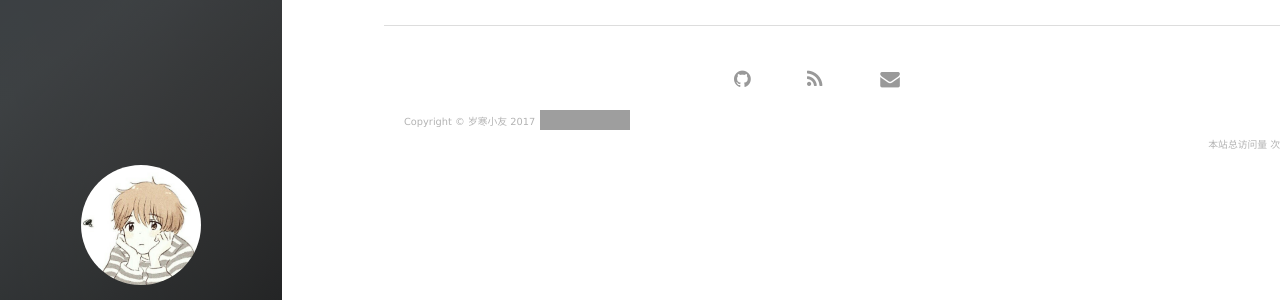
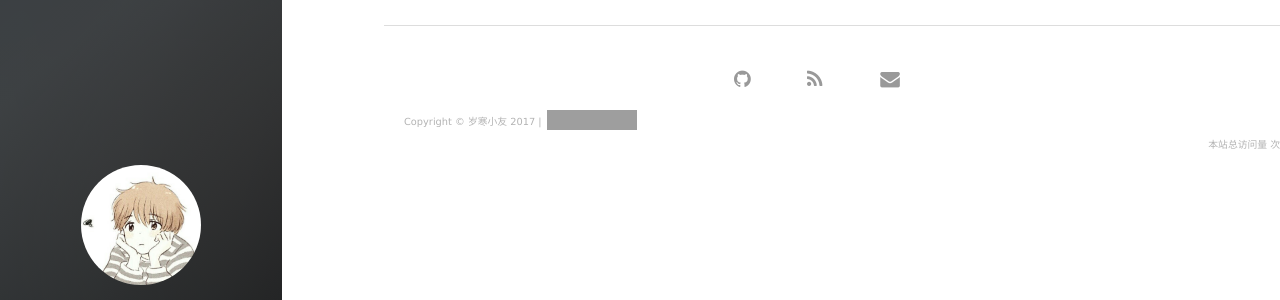
Before and after one commit to OldCold8/OldCold8.github.io, a Jekyll site: the page built from archive.html, in a window 1280 px wide. Shown: the part 123-423 px from the top of the page. Built offline with Jekyll 4.4.1, drawn with Linux system fonts in a browser that asks for light colours; nearby versions of some CDN libraries; comment, search, counter and statistics services are not loaded; grey boxes are pictures that could not be loaded.

```diff
--- a/_includes/footer.html
+++ b/_includes/footer.html
@@ -69,7 +69,7 @@
 
         <div class = "footer_div">
            <p class="copyright text-muted">
-            Copyright &copy; {{ site.title }} {{ site.time | date: '%Y' }}
+            Copyright &copy; {{ site.title }} {{ site.time | date: '%Y' }}            |
             <iframe
                 style="margin-left: 2px; margin-bottom:-5px;"
                 frameborder="0" scrolling="0" width="91px" height="20px"
```
